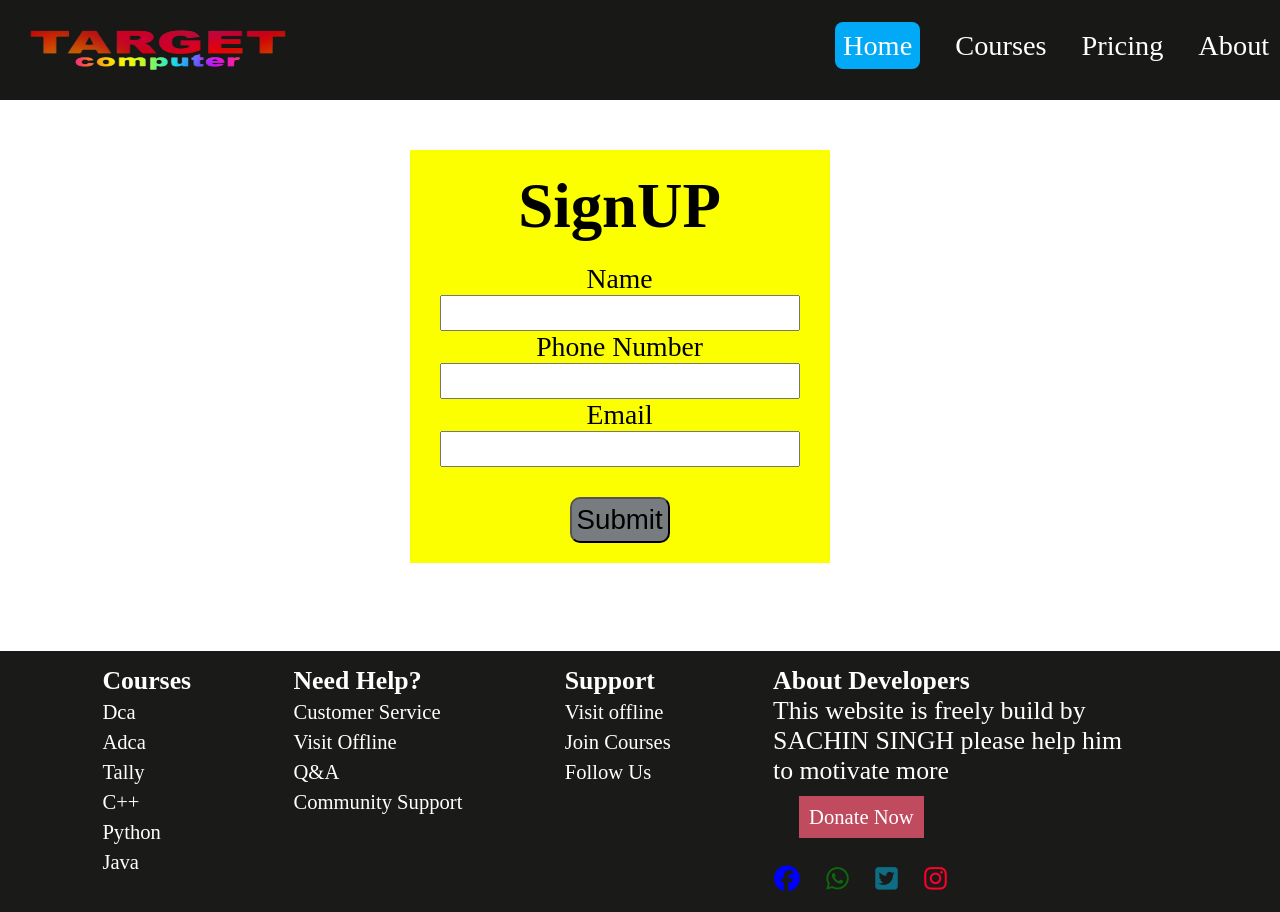
After one commit to Hulkfulk/Target-computer, a Flask app: page /signup in a window 1280 px wide. The commit adds this page. Run offline with Flask 2, Linux system fonts and the light colour scheme; some libraries are stand-ins or nearby versions.

Commit message:
layout improvement

```diff
--- a/app.py
+++ b/app.py
@@ -1,5 +1,19 @@
-from flask import Flask,render_template
+from flask import Flask,render_template, request
+from flask_wtf import Form
+from wtforms import StringField,PasswordField,IntegerField,SubmitField,EmailField,validators
 app=Flask(__name__)
+
+
+class SignupForm(Form):
+    name=StringField("Name",[validators.DataRequired("Enter Your name"),validators.length(min=3)])
+    phone=IntegerField("Phone Number",[validators.DataRequired("Enter the Phone number"),validators.length(min=10,max=12)])
+    email=EmailField("Email",[validators.DataRequired("enter Your E-mail"),validators.length(min=5,max=90)])
+    submit=SubmitField("Submit")
+
+@app.route('/signup')
+def signup():
+    form=SignupForm()
+    return render_template("signup.html",form=form)
 
 @app.route('/')
 def base():
@@ -18,4 +32,4 @@ def about():
     return render_template("about.html")
 
 if __name__=='__main__':
-    app.run(debug=true)
+    app.run(debug=True)
--- a/static/about.css
+++ b/static/about.css
@@ -11,3 +11,7 @@
 .fa-whatsapp:hover{color:rgb(0, 150, 62);}
 .fa-instagram:hover{color:rgb(255, 0, 106);font-weight: bold;}
 .fa-envelope-o:hover{color:red;}
+.btn a{text-decoration: none;color:white;font-size:80%;padding: 5px;}
+.btn1 a{text-decoration: none;color:white;font-size:80%;padding: 5px;}
+.btn:hover{background: rgb(185, 14, 14);}
+.btn1:hover{background: rgb(185, 14, 14);}
--- /dev/null
+++ b/static/signup.css
@@ -0,0 +1,6 @@
+form{text-align: center;margin-top: 150px;font-size:130%;margin-left: 32%;}
+h1{text-align: center;font-size: 250%;padding-bottom: 20px;}
+.submit{margin-top: 30px;background: #777d7e;padding: 5px;border-radius: 10px;}
+#input:hover{border-color: rgb(0, 0, 0);border-width: 3px;}
+.submit:hover{color:white;background:red;}
+form{background: rgb(251, 255, 0);width:420px;padding-bottom: 20px;padding-top: 20px;}
--- /dev/null
+++ b/templates/signup.html
@@ -0,0 +1,21 @@
+{% extends "base.html" %}
+{% block title %}
+SignUp Target Computer
+{% endblock %}
+{% block head %}
+<link rel="stylesheet" href="{{url_for('static',filename='signup.css')}}">
+{% endblock %}
+{% block content %}
+
+<form action="" method="post">
+    <h1>SignUP</h1>
+    {{form.name.label}}<br>
+    {{form.name(id="input")}}<br>
+    {{form.phone.label}}<br>
+    {{form.phone(id="input")}}<br>
+    {{form.email.label}}<br>
+    {{form.email(id="input")}}<br>
+    {{form.submit(class="submit")}}
+</form>
+
+{% endblock %}
```
Also changed, not shown: templates/home.html (+4 -4 lines).
